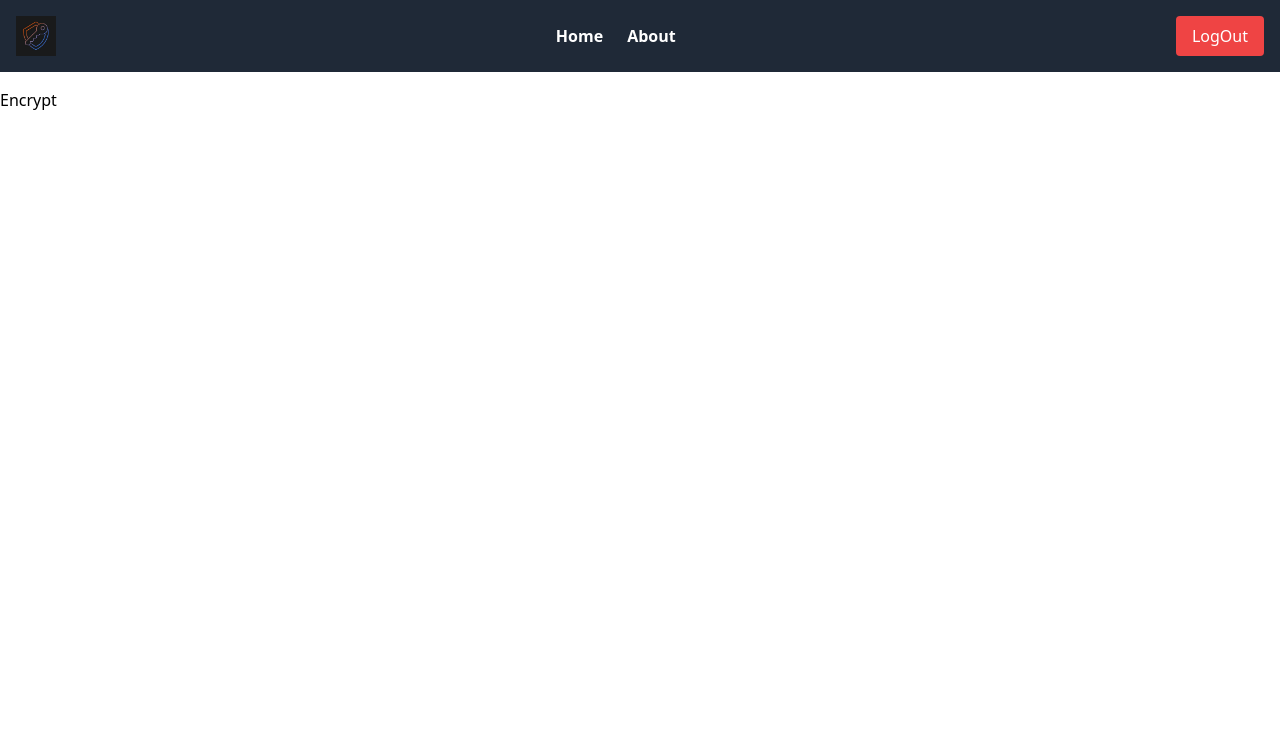
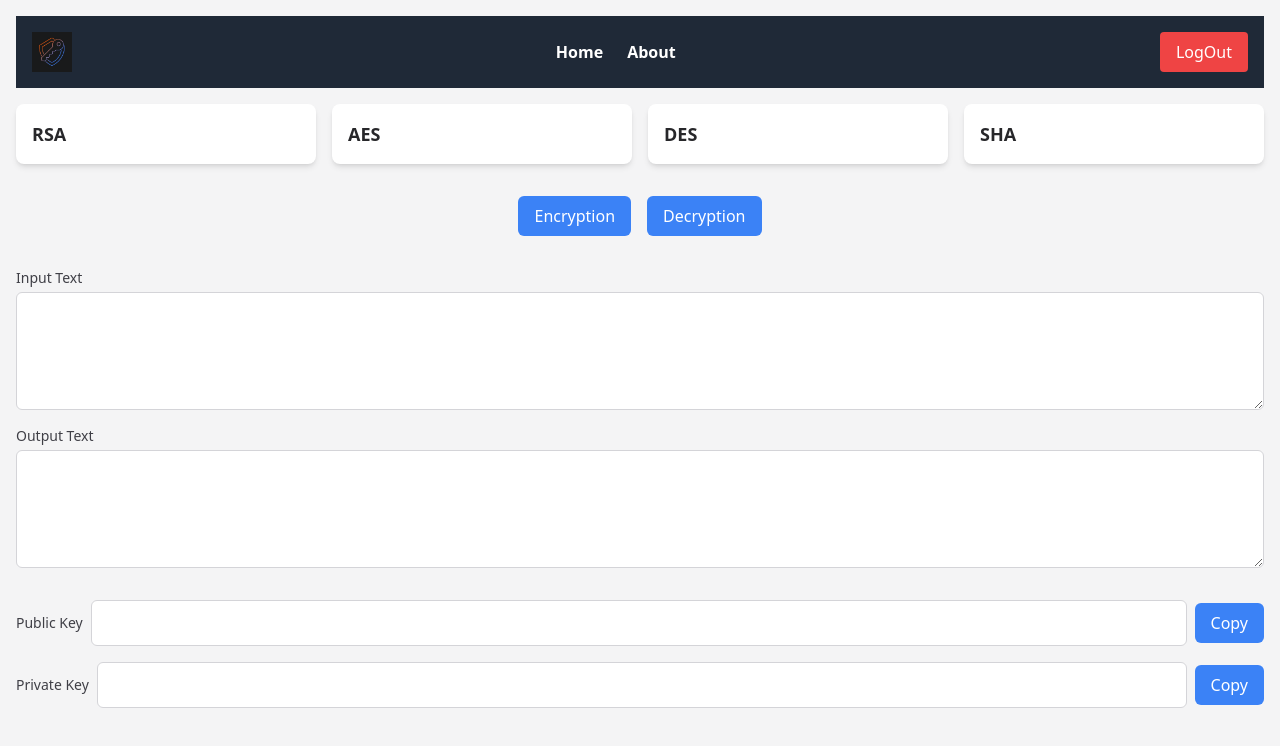
Before and after one commit to Aaron-Thomas-Blessen/CodeCrypt, a React (Vite) app: page /encrypt in a window 1280 px wide. Shown: the top 746 px of the page. Built offline with nearby package versions, Linux system fonts and the light colour scheme.

Commit message:
Encryption Page

```diff
--- a/package.json
+++ b/package.json
@@ -10,6 +10,7 @@
     "preview": "vite preview"
   },
   "dependencies": {
+    "@preact/preset-vite": "^2.8.2",
     "firebase": "^10.12.0",
     "react": "^18.2.0",
     "react-dom": "^18.2.0",
@@ -18,7 +19,7 @@
   "devDependencies": {
     "@types/react": "^18.2.66",
     "@types/react-dom": "^18.2.22",
-    "@vitejs/plugin-react": "^4.2.1",
+    "@vitejs/plugin-react": "^4.3.0",
     "autoprefixer": "^10.4.19",
     "eslint": "^8.57.0",
     "eslint-plugin-react": "^7.34.1",
--- a/src/App.jsx
+++ b/src/App.jsx
@@ -15,7 +15,6 @@ const App = () => {
         <Route path="/" element={<Home />}></Route>
         <Route path="/study" element={<Study />}></Route>
         <Route path="/encrypt" element={<Encrypt />}></Route>
-        <Route path="/Nav" element={<NavBar />}></Route>
         <Route path="/signin" element={<SignIn />}></Route>
         <Route path="/signup" element={<SignUp />}></Route>
       </Routes>
--- /dev/null
+++ b/src/components/ac.jsx
@@ -0,0 +1,12 @@
+import React from 'react';
+
+const AlgorithmCard = ({ title, details }) => {
+  return (
+    <div className="relative group p-4 bg-white dark:bg-zinc-800 rounded-lg shadow-md">
+      <h3 className="text-lg font-semibold text-zinc-800 dark:text-zinc-200">{title}</h3>
+      <p className="hidden group-hover:block text-sm text-zinc-600 dark:text-zinc-400 mt-2">{details}</p>
+    </div>
+  );
+};
+
+export default AlgorithmCard;
--- /dev/null
+++ b/src/components/ci.jsx
@@ -0,0 +1,21 @@
+import React, { useRef } from 'react';
+
+const CopyableInput = ({ id, label }) => {
+  const inputRef = useRef(null);
+
+  const copyToClipboard = () => {
+    inputRef.current.select();
+    document.execCommand('copy');
+    alert(`Copied the text: ${inputRef.current.value}`);
+  };
+
+  return (
+    <div className="flex items-center">
+      <label htmlFor={id} className="block text-sm font-medium text-zinc-700 dark:text-zinc-300 mr-2">{label}</label>
+      <input id={id} ref={inputRef} type="text" className="flex-1 p-2.5 bg-white dark:bg-zinc-800 text-zinc-900 dark:text-zinc-100 rounded-md border border-zinc-300 dark:border-zinc-700" readOnly />
+      <button onClick={copyToClipboard} className="px-4 py-2 bg-blue-500 text-white rounded-md hover:bg-blue-600 transition duration-300 ml-2">Copy</button>
+    </div>
+  );
+};
+
+export default CopyableInput;
--- a/src/pages/Encrypt.jsx
+++ b/src/pages/Encrypt.jsx
@@ -1,13 +1,41 @@
+import React, { useState } from 'react';
 import Navbar from "../components/nav2";
+import AlgorithmCard from "../components/ac";
+import CopyableInput from "../components/ci";
+import sharedClasses from '../styles/sharedClasses'; // Importing the shared classes
 
 const Encrypt = () => {
-    return (
-      <div>
-        <Navbar />
-        <p>Encrypt</p>
+  const [inputType, setInputType] = useState('text');
+
+  return (
+    <div className={sharedClasses.container}>
+      <Navbar />
+      <div className="grid grid-cols-1 sm:grid-cols-2 lg:grid-cols-4 gap-4 mb-8">
+        <AlgorithmCard title="RSA" details="A widely used public-key encryption algorithm that secures data by encrypting it with a public key and decrypting it with a private key." />
+        <AlgorithmCard title="AES" details="A symmetric encryption algorithm known for its speed and security, used worldwide to protect sensitive data." />
+        <AlgorithmCard title="DES" details="An older symmetric-key algorithm that encrypts data in 64-bit blocks, now considered insecure due to its short key length." />
+        <AlgorithmCard title="SHA" details="A family of cryptographic hash functions that ensure data integrity by generating a unique fixed-size hash from input data." />
       </div>
-    );
-  };
-
+      <div className="flex justify-center space-x-4 mb-8">
+        <button onClick={() => setInputType('text')} className={sharedClasses.button}>Encryption</button>
+        <button onClick={() => setInputType('number')} className={sharedClasses.button}>Decryption</button>
+      </div>
+      <div className="space-y-4">
+        <div>
+          <label htmlFor="inputText" className={sharedClasses.label}>Input Text</label>
+          <textarea id="inputText" rows="4" className={sharedClasses.textarea} type={inputType}></textarea>
+        </div>
+        <div>
+          <label htmlFor="outputText" className={sharedClasses.label}>Output Text</label>
+          <textarea id="outputText" rows="4" className={sharedClasses.textarea} readOnly></textarea>
+        </div>
+      </div>
+      <div className="mt-8 space-y-4">
+        <CopyableInput id="smallOutput1" label="Public Key" />
+        <CopyableInput id="smallOutput2" label="Private Key" />
+      </div>
+    </div>
+  );
+};
 
 export default Encrypt;
--- a/src/pages/Home.jsx
+++ b/src/pages/Home.jsx
@@ -24,7 +24,7 @@ const Home = () => {
               <a href="/signup">Study</a>
             </button>
             <button className="px-8 py-4 bg-white border-2 border-blue-gray-700 text-black rounded-lg hover:bg-gray-200 ml-4">
-              Encrypt
+              <a href="/encrypt">Encrypt</a>
             </button>
           </div>
         </div>
--- /dev/null
+++ b/src/styles/sharedClasses.jsx
@@ -0,0 +1,10 @@
+// src/styles/sharedClasses.js
+const sharedClasses = {
+    container: 'min-h-screen bg-zinc-100 dark:bg-zinc-900 p-4',
+    button: 'px-4 py-2 bg-blue-500 text-white rounded-md hover:bg-blue-600 transition duration-300',
+    input: 'flex-1 p-2.5 bg-white dark:bg-zinc-800 text-zinc-900 dark:text-zinc-100 rounded-md border border-zinc-300 dark:border-zinc-700',
+    label: 'block text-sm font-medium text-zinc-700 dark:text-zinc-300',
+    textarea: 'mt-1 block w-full p-2.5 bg-white dark:bg-zinc-800 text-zinc-900 dark:text-zinc-100 rounded-md border border-zinc-300 dark:border-zinc-700 focus:ring-blue-500 focus:border-blue-500',
+  };
+
+  export default sharedClasses;
```
Also changed, not shown: vite.config.js (+5 -6 lines), 1 other file (tests, documents, lock files or other folders).
